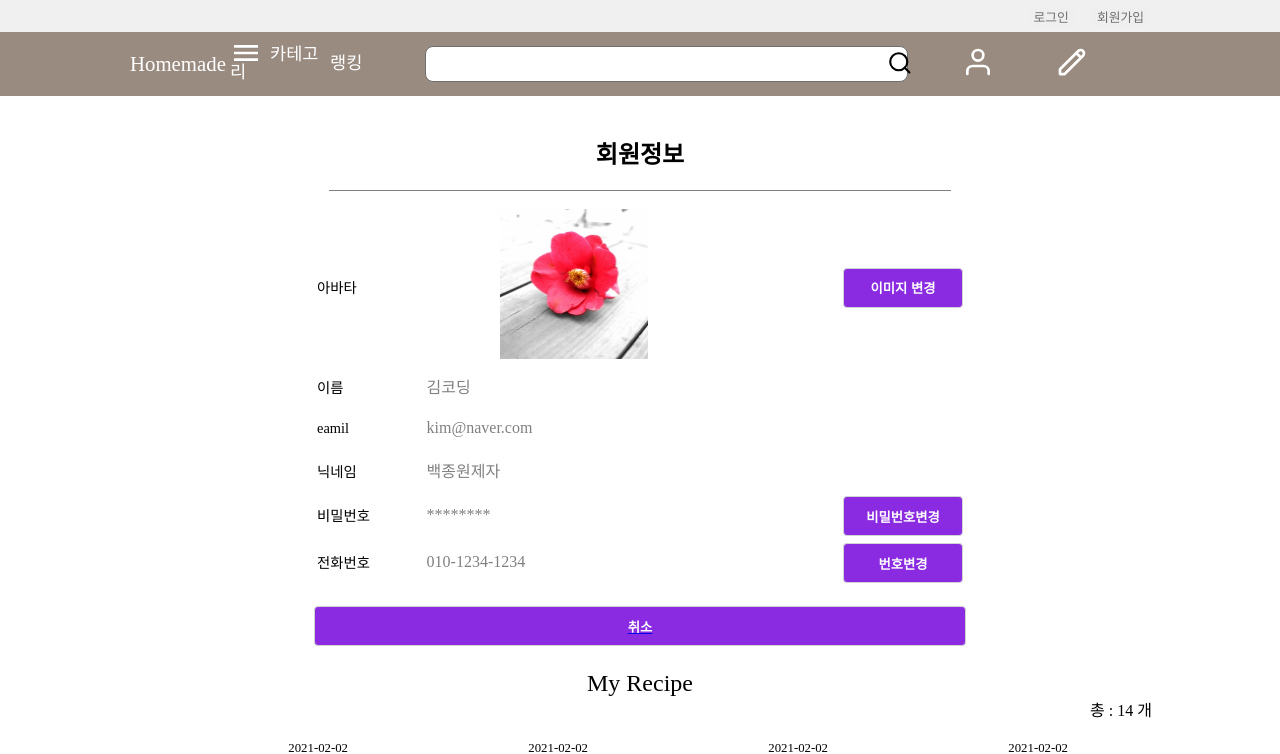
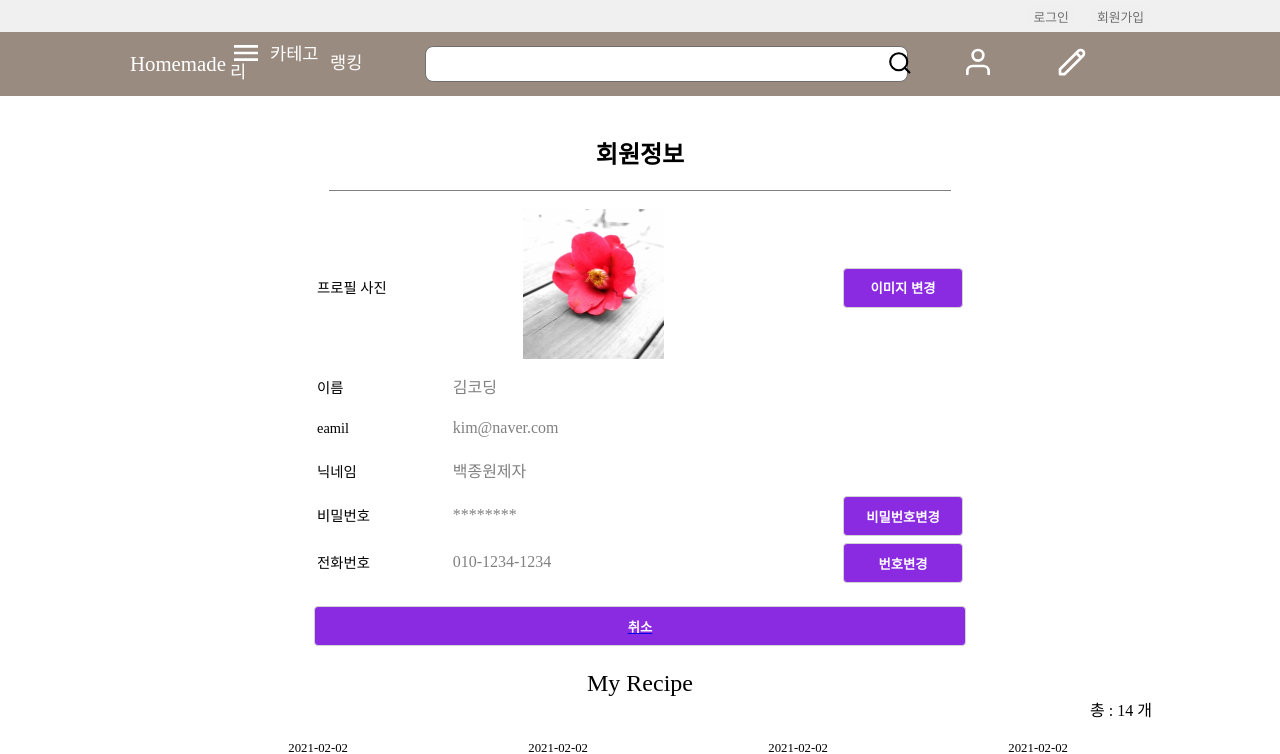
Before and after one commit to codestates/Homemade-client, a React (Create React App) app: page /userinfo in a window 1280 px wide. Shown: the top 754 px of the page. Built offline with nearby package versions, Linux system fonts and the light colour scheme.

Commit message:
[client] UPDATE : 문구 변경 아바타 > 프로필 사진
문구변경 아바타 > 프로필 사진

```diff
--- a/src/compoments/Information.js
+++ b/src/compoments/Information.js
@@ -83,7 +83,7 @@ function Information({ userinfo, myrecipes }) {
           <h3>회원정보</h3>
           <table id="signup-form-table">
             <tr>
-              <td className="label">아바타</td>
+              <td className="label">프로필 사진</td>
               <td id="avatar-area" className="label">
                 {/* 유저가 저장해 놓은 이미지가 없을경우 기본 이미지를 print */}
                 {avatarModify ? (
```
